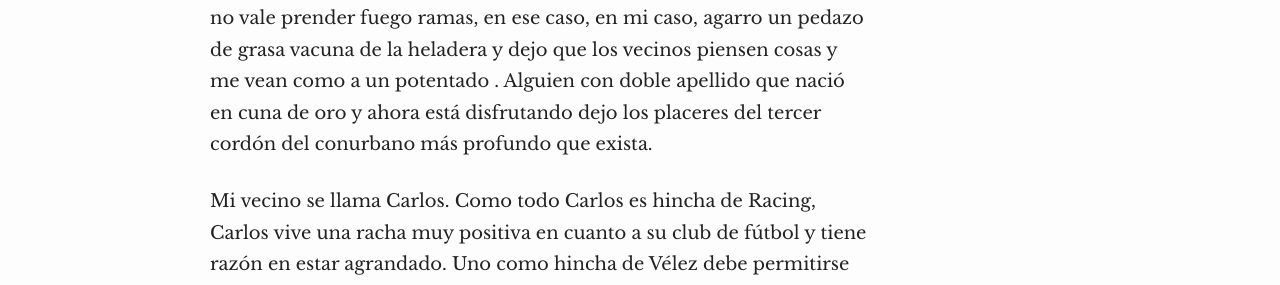
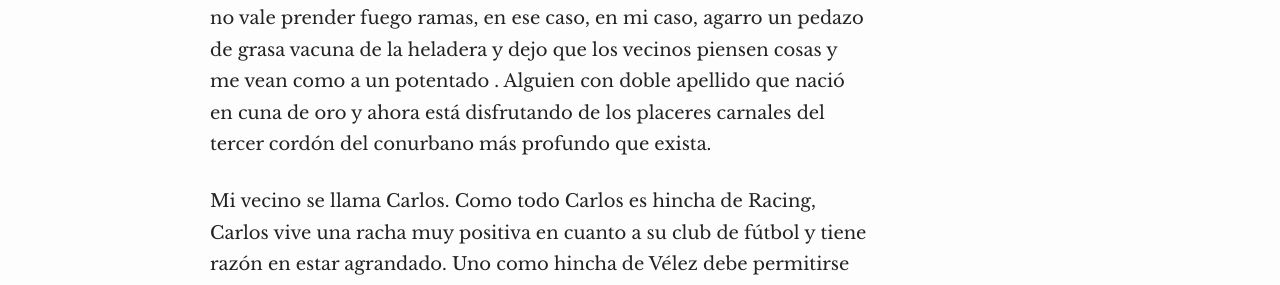
Before and after one commit to gsplay/blog, a Jekyll site: the page built from _posts/2026-01-14-entre-arboles-y-apariencias.markdown, in a window 1280 px wide. Shown: the part 700-985 px from the top of the page. Built offline with Jekyll 4.4.1, drawn with Linux system fonts in a browser that asks for light colours; some of the changed text lies outside the part shown.

Commit message:
Actualizar 2026-01-14-entre-arboles-y-apariencias.markdown

```diff
--- a/_posts/2026-01-14-entre-arboles-y-apariencias.markdown
+++ b/_posts/2026-01-14-entre-arboles-y-apariencias.markdown
@@ -9,7 +9,7 @@
 Soy de ese porcentaje que disfruta de un poco de verde y sol en la parte trasera de su casa. Donde tomo un café, un mate o, tal vez, prender un poco de fuego para tirar un pedacito de proteína animal a la parrilla. Y ese es otro momento con más picos de envidia de la semana.
 
 Los domingos pueden ser días en donde se sienten diferentes aromas en una cuadra. El del asado, la de la salsa con pastas, los de las empanadas fritas o los que no se cansan de comer milanesas. Pero durante la semana la cosa cambia; hacer asado un miércoles por la noche no es normal. Por lo menos para el 73% del 65% que tiene patio.
-Y no vale prender fuego ramas, en ese caso, en mi caso, agarro un pedazo de grasa vacuna de la heladera y dejo que los vecinos piensen cosas y me vean como a un potentado . Alguien con doble apellido que nació en cuna de oro y ahora está disfrutando dejo los placeres del tercer cordón del conurbano más profundo que exista.
+Y no vale prender fuego ramas, en ese caso, en mi caso, agarro un pedazo de grasa vacuna de la heladera y dejo que los vecinos piensen cosas y me vean como a un potentado . Alguien con doble apellido que nació en cuna de oro y ahora está disfrutando de los placeres carnales del tercer cordón del conurbano más profundo que exista.
 
 Mi vecino se llama Carlos. Como todo Carlos es hincha de Racing, Carlos vive una racha muy positiva en cuanto a su club de fútbol y tiene razón en estar agrandado. Uno como hincha de Vélez debe permitirse un poco de envidia y proyección a futuro. Pero el problema de Carlos pasa por otro lado.
 
```
